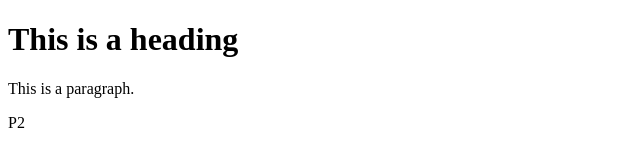
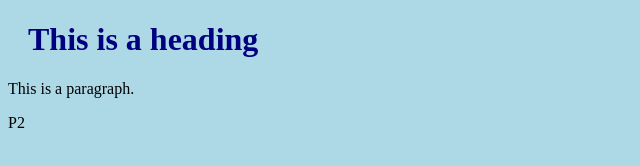
Before and after one commit to hussainmahwash/girls_day_test_repo, a plain HTML site: page index.html in a window 1280 px wide. Shown: the whole page, without its empty margins (0-640 px from the left). Drawn offline with Linux system fonts and the light colour scheme.

Commit message:
correct css file name

```diff
--- a/index.html
+++ b/index.html
@@ -1,7 +1,7 @@
 <!DOCTYPE html>
 <html>
 <head>
-<link rel="stylesheet" href="mystyle.css">
+<link rel="stylesheet" href="my_style.css">
 </head>
 <body>
 
```
